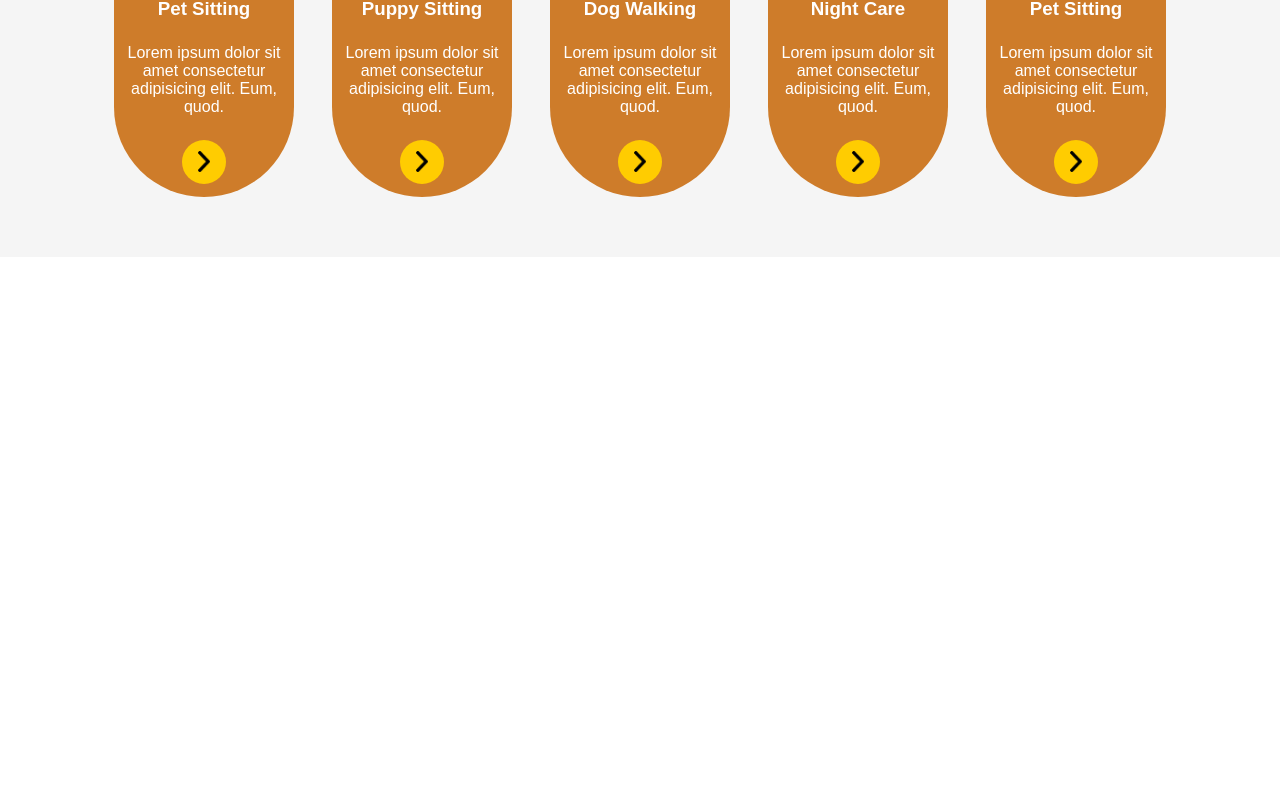
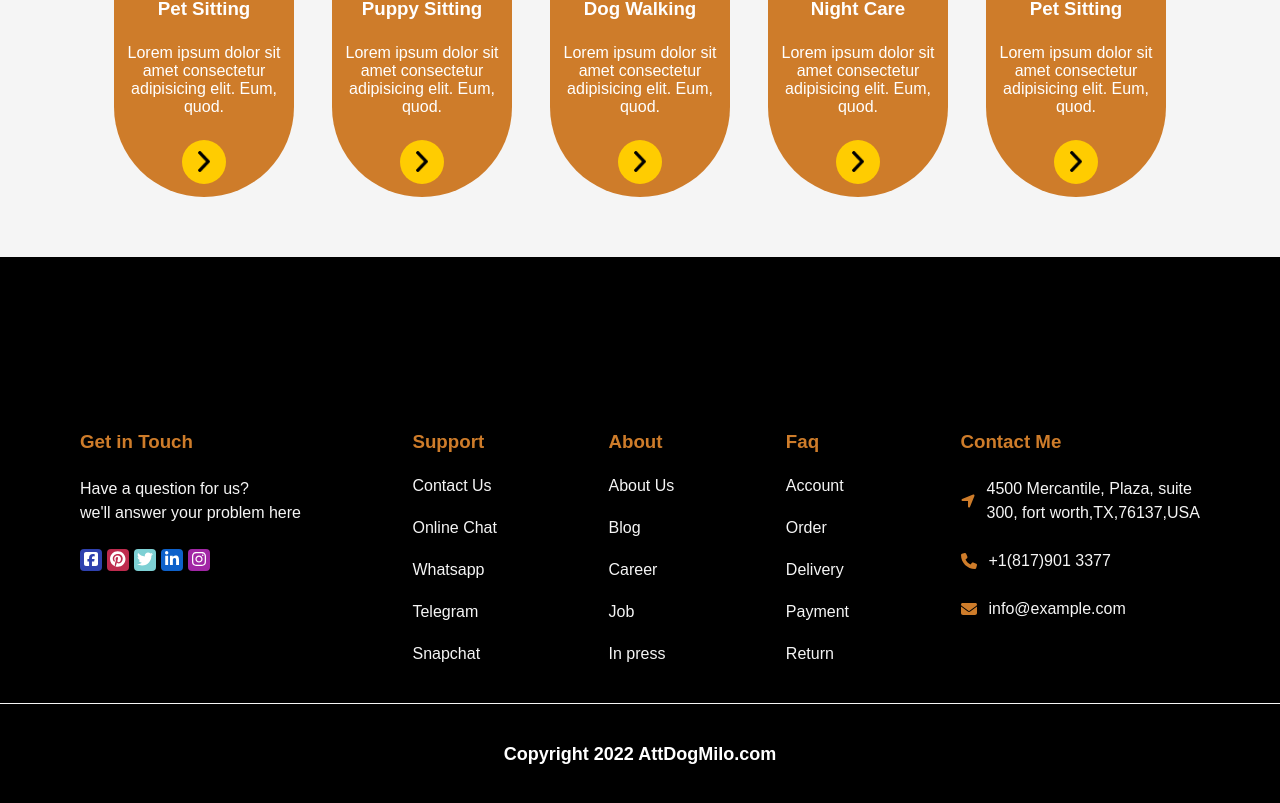
Before and after one commit to Marcomagnano93/proj-html-vuejs, a Vue app: page / in a window 1280 px wide. Shown: the part 2075-2878 px from the top of the page. Before the commit the page ends 2332 px from the top, so only its background shows below. Built offline with nearby package versions, Linux system fonts and the light colour scheme.

Commit message:
ADD:  App Footer

```diff
--- a/src/App.vue
+++ b/src/App.vue
@@ -3,13 +3,15 @@
   import AppHero from "./components/AppHero.vue";
   import AppInfoSection from "./components/AppInfoSection.vue";
   import ServicesSection from "./components/ServicesSection.vue";
+  import AppFooter from "./components/AppFooter.vue";
 
   export default{
     components: {
       AppHeader,
       AppHero,
       AppInfoSection,
-      ServicesSection
+      ServicesSection,
+      AppFooter
     }
   }
 
@@ -39,7 +41,7 @@
   </main>
 
   <footer>
-
+    <AppFooter/>
   </footer>
 </template>
 
--- a/src/assets/scss/style/colors.scss
+++ b/src/assets/scss/style/colors.scss
@@ -54,6 +54,15 @@
     background-color: var(--brand-azure);
 }
 
+// Black
+.bg-black {
+    background-color: black;
+    color: white;
+}
+
+
+
+
 // Socials Links
 .bg-fb {
     background-color: var(--facebook);
--- /dev/null
+++ b/src/components/AppFooter.vue
@@ -0,0 +1,134 @@
+<script>
+ import AppSocialLinks from "./AppSocialLinks.vue";
+
+export default{
+    data() {
+        return {
+            support: ['Contact Us', 'Online Chat', 'Whatsapp', 'Telegram', 'Snapchat'],
+            about: ['About Us', 'Blog', 'Career', 'Job', 'In press'],
+            faq: ['Account', 'Order', 'Delivery', 'Payment', 'Return']
+            }
+        },
+  components: {
+    AppSocialLinks,
+  }
+}
+</script>
+
+<template>
+    <div class="container-100 main-footer bg-black">
+        <div class="container">
+            <ul class="footer-menu">
+                <li><h3>Get in Touch</h3>
+                    <ul class="menu">
+                        <li>
+                            <p>Have a question for us?</p>
+                            <p>we'll answer your problem here</p>
+                        </li>
+                        <li><!-- socials component -->
+                            <AppSocialLinks/>
+                        </li>
+                    </ul>
+                </li>
+
+                <li><h3>Support</h3>
+                    <ul class="menu">
+                        <li
+                        v-for="link in support"
+                        >
+                            <a href="#">{{ link }}</a>
+                        </li>
+                    </ul>
+                </li>
+
+                <li><h3>About</h3>
+                    <ul class="menu">
+                        <li
+                        v-for="link in about"
+                        >
+                            <a href="#">{{ link }}</a>
+                        </li>
+                    </ul>
+                </li>
+
+                <li><h3>Faq</h3>
+                    <ul class="menu">
+                        <li
+                        v-for="link in faq"
+                        >
+                            <a href="#">{{ link }}</a>
+                        </li>
+                    </ul>
+                </li>
+
+                <li><h3>Contact Me</h3>
+                    <ul class="contacts menu">
+                        <li>
+                            <font-awesome-icon icon="fa-solid fa-location-arrow" class="cl-caki" />
+                            <p>4500 Mercantile, Plaza, suite <br>300, fort worth,TX,76137,USA</p>
+                        </li>
+                        <li>
+                            <font-awesome-icon icon="fa-solid fa-phone" class="cl-caki"/>
+                            <p>+1(817)901 3377</p>
+                        </li>
+                        <li>
+                            <font-awesome-icon icon="fa-solid fa-envelope" class="cl-caki"/>
+                            <p>info@example.com</p>
+                        </li>
+                    </ul>
+                </li>
+            </ul>
+        </div>
+    </div>
+    <div class="container-100 bg-black text-center py-40">
+        <p class="copy">Copyright 2022 AttDogMilo.com</p>
+    </div>
+
+</template>
+
+<style scoped>
+.main-footer{
+    border-bottom: 1px solid var(--brand-cream);
+    padding: 150px 0 40px 0;
+}
+
+.main-footer p {
+    line-height: 24px;
+}
+
+.main-footer p,
+.main-footer a {
+    font-weight: 200;
+    color: var(--brand-cream);
+}
+.footer-menu {
+    display: flex;
+    justify-content: space-between;
+}
+
+h3 {
+    color: var(--brand-caki);
+    padding: 24px 0;
+}
+
+.menu {
+    display: flex;
+    flex-direction: column;
+    gap: 24px;
+}
+
+.menu a:hover{
+    color: var(--brand-sand);
+}
+
+.contacts li{
+    display: flex;
+    gap: 12px;
+    align-items: center;
+}
+
+.copy{
+    font-size: 18px;
+    font-weight: 600;
+}
+</style>
--- a/src/components/AppHeader.vue
+++ b/src/components/AppHeader.vue
@@ -1,5 +1,5 @@
 <script>
- import AppSocialLinks from "../components/AppSocialLinks.vue";
+ import AppSocialLinks from "./AppSocialLinks.vue";
 
 export default{
   components: {
--- a/src/main.js
+++ b/src/main.js
@@ -13,10 +13,10 @@ import { FontAwesomeIcon } from '@fortawesome/vue-fontawesome'
 
 /* import specific icons */
 import { } from '@fortawesome/free-regular-svg-icons'
-import { faEnvelope, faPhone} from '@fortawesome/free-solid-svg-icons'
+import { faEnvelope, faPhone, faLocationArrow} from '@fortawesome/free-solid-svg-icons'
 import { faSquareFacebook, faTwitter, faPinterest, faLinkedinIn, faInstagram } from '@fortawesome/free-brands-svg-icons'
 /* add icons to the library */
-library.add( faSquareFacebook, faTwitter, faPinterest, faLinkedinIn, faInstagram, faEnvelope, faPhone)
+library.add( faSquareFacebook, faTwitter, faPinterest, faLinkedinIn, faInstagram, faEnvelope, faPhone, faLocationArrow)
 
 const app  = createApp(App)
 
```
